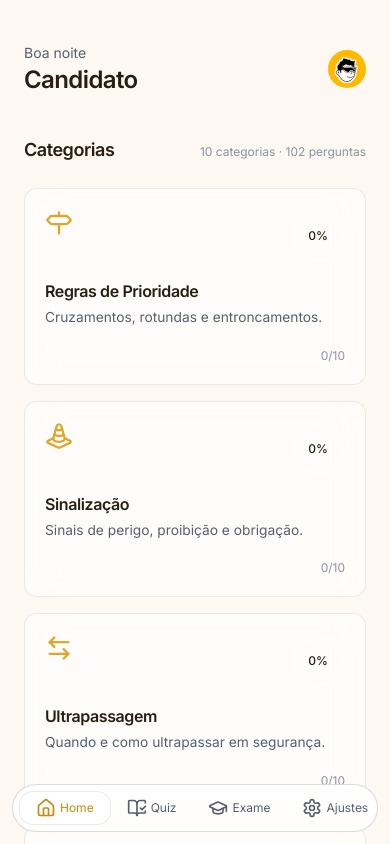
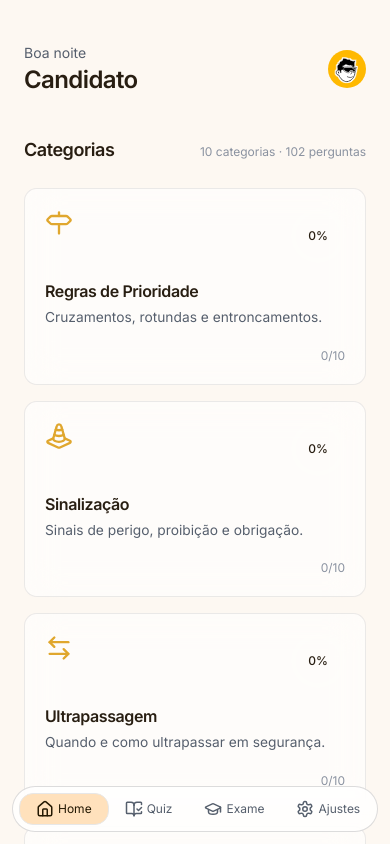
Before and after one commit to makeneto/master-driver, a Next.js app: page / in a window 390 px wide. Shown: the top 844 px of the page. Built offline with nearby package versions, Linux system fonts and the light colour scheme.

Commit message:
fix: update mobile navigation styles for improved visibility and consistency

```diff
--- a/src/components/layout/mobile-nav.tsx
+++ b/src/components/layout/mobile-nav.tsx
@@ -31,13 +31,13 @@ export function MobileNav() {
             key={item.href}
             href={item.href}
             className={cn(
-              "flex items-center gap-1 rounded-xl py-1.5 px-4 text-xs transition-colors",
+              "flex items-center gap-1 rounded-xl py-1.5 px-4 text-xs transition-colors border-none",
               active
-                ? "glass text-[var(--color-gold)]"
+                ? "activeLink dark:text-black text-[var(--color-gold)]"
                 : "text-[var(--color-text-muted)]",
             )}
           >
-            <item.icon className="h-5 w-5" />
+            <item.icon className="h-4.5 w-4.5" />
             {item.label}
           </Link>
         )
```
